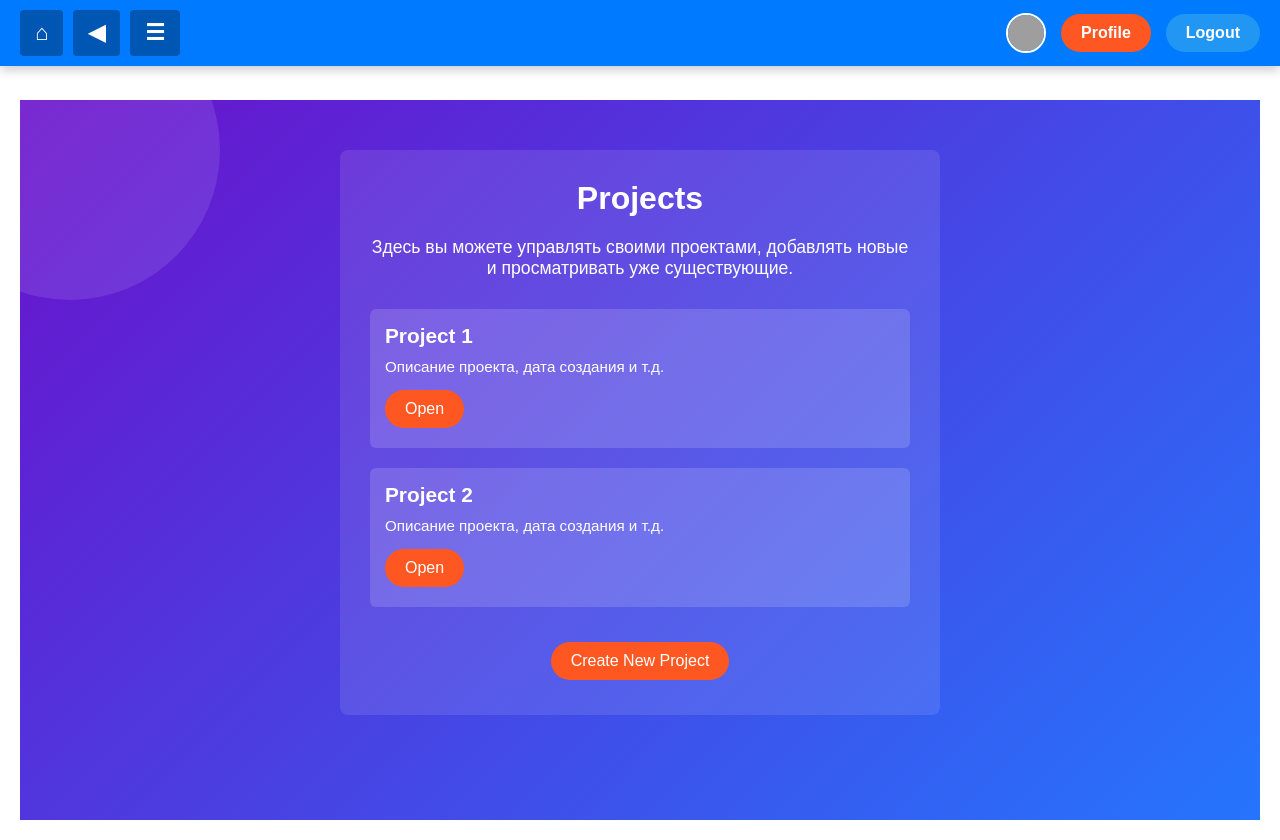
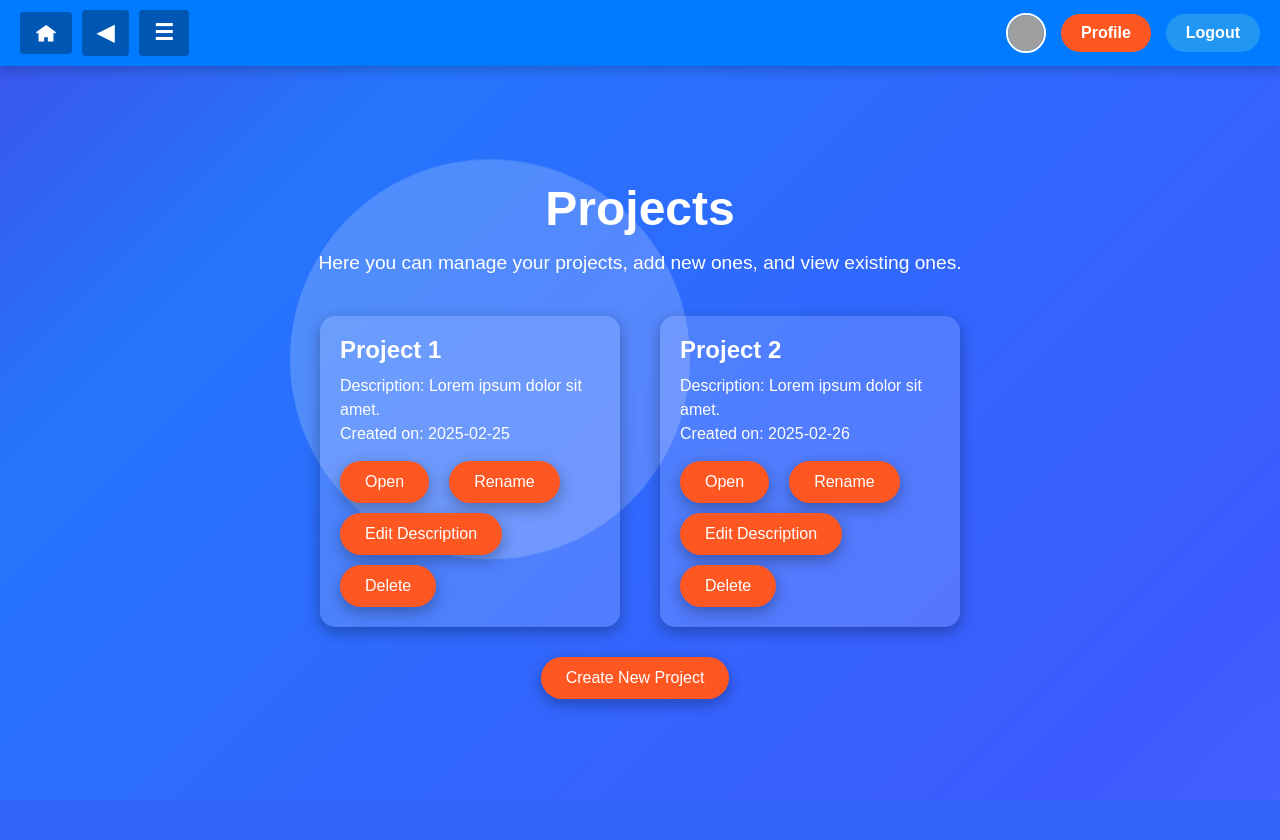
Before and after one commit to DanteZarantes/ccc, a Django app: page /projects/ in a window 1280 px wide. After the commit the page ends 800 px from the top, so only its background shows below. Run offline with Django 5.2, Linux system fonts and the light colour scheme; a user stored in the database is signed in; grey boxes are pictures that could not be loaded.

Commit message:
Initial commit

```diff
--- a/todolist/templates/header.html
+++ b/todolist/templates/header.html
@@ -45,13 +45,10 @@
             transition: background-color 0.3s ease, transform 0.2s ease;
         }
 
-        /*
-          Объединяем стили Home, Back и гамбургера
-          чтобы они выглядели одинаково
-        */
+        /* Иконки (Дом, Назад, Гамбургер) */
         .icon-button, .sidebar-toggle {
             background-color: #0056b3;
-            font-size: 22px;
+            font-size: 22px; /* общий размер текста/иконки */
             padding: 10px 15px;
             border-radius: 4px;
         }
@@ -174,14 +171,18 @@
     <nav>
         <div class="left-buttons">
             {% if request.resolver_match.url_name != 'homepage' %}
-                <!-- Домик (⌂), стилизованный как гамбургер -->
-                <a href="{% url 'homepage' %}" class="icon-button" aria-label="Home">⌂</a>
+                <!-- Домик, залитый белым (inline SVG) -->
+                <a href="{% url 'homepage' %}" class="icon-button" aria-label="Home">
+                    <svg width="22" height="22" viewBox="0 0 576 512" fill="white" xmlns="http://www.w3.org/2000/svg">
+                        <path d="M541 229.16 312.69 58.53a31.71 31.71 0 0 0-39.38 0L35 229.16a16.14 16.14 0 0 0-2.56 22.59l10 12.19a16.06 16.06 0 0 0 22.59 2.56l27.31-22V464a16 16 0 0 0 16 16H224a16 16 0 0 0 16-16V368h96v96a16 16 0 0 0 16 16h115.64a16 16 0 0 0 16-16V244.41l27.31 22a16.06 16.06 0 0 0 22.59-2.56l10-12.19a16.06 16.06 0 0 0-2.54-22.46z"/>
+                    </svg>
+                </a>
             {% endif %}
             {% if request.resolver_match.url_name != 'homepage' %}
-                <!-- Стрелка (◀), стилизованная как гамбургер -->
+                <!-- Стрелка (◀) -->
                 <button class="icon-button" onclick="goBack()" aria-label="Back">◀</button>
             {% endif %}
-            <!-- Гамбургер -->
+            <!-- Гамбургер (☰) -->
             <button class="sidebar-toggle" onclick="toggleSidebar()" aria-label="Open Sidebar">☰</button>
         </div>
 
@@ -203,7 +204,6 @@
     <div id="sidebar" class="sidebar">
         <button class="closebtn" onclick="toggleSidebar()">×</button>
         <a href="{% url 'create_todo' %}">My To-Do Lists</a>
-        <!-- Исправляем ссылки на Projects & Settings -->
         <a href="{% url 'projects' %}">Projects</a>
         <a href="{% url 'settings_view' %}">Settings</a>
     </div>
@@ -217,7 +217,6 @@
         function goBack() {
             window.history.back();
         }
-
         function toggleSidebar() {
             const sidebar = document.getElementById('sidebar');
             sidebar.classList.toggle('open');
--- a/todolist/templates/projects.html
+++ b/todolist/templates/projects.html
@@ -1,123 +1,192 @@
 {% extends "header.html" %}
 
 {% block content %}
-<!-- Обертка для фонового градиента и общей структуры -->
-<div class="content-wrapper">
-    <!-- Полупрозрачный контейнер для основного содержимого -->
-    <div class="container-box">
-        <h1 class="page-title">Projects</h1>
-        <p class="description">
-            Здесь вы можете управлять своими проектами, добавлять новые и просматривать уже существующие.
+<!DOCTYPE html>
+<html lang="en">
+<head>
+    <meta charset="UTF-8">
+    <title>Projects</title>
+    <style>
+        /* Background & layout similar to homepage */
+        body {
+            margin: 0;
+            padding: 0;
+            font-family: 'Arial', sans-serif;
+            background: linear-gradient(135deg, #6a11cb, #2575fc, #3d5afe, #6a85ff);
+            background-size: 200% 200%;
+            animation: gradientAnimation 8s ease infinite;
+            color: #fff;
+            text-align: center;
+            height: 100vh;
+            overflow: hidden;
+            position: relative;
+            display: flex;             /* center horizontally & vertically */
+            justify-content: center;
+            align-items: center;
+        }
+        @keyframes gradientAnimation {
+            0%   { background-position: 0% 50%; }
+            25%  { background-position: 50% 50%; }
+            50%  { background-position: 100% 50%; }
+            75%  { background-position: 50% 100%; }
+            100% { background-position: 0% 50%; }
+        }
+
+        /* Floating circles (background decor) */
+        .circle {
+            position: absolute;
+            width: 400px;
+            height: 400px;
+            background: rgba(255, 255, 255, 0.1);
+            border-radius: 50%;
+            animation: float 6s ease-in-out infinite;
+        }
+        .circle:nth-child(1) {
+            top: 10%;
+            left: 20%;
+        }
+        .circle:nth-child(2) {
+            top: 60%;
+            left: 60%;
+        }
+        @keyframes float {
+            0%   { transform: translateY(0px); }
+            50%  { transform: translateY(-20px); }
+            100% { transform: translateY(0px); }
+        }
+
+        /* Main container for content */
+        .content-container {
+            max-width: 1200px;
+            margin: auto;
+            position: relative;
+            z-index: 2;
+            text-align: center;
+            padding: 20px;
+        }
+
+        /* Title and description */
+        .projects-title {
+            font-size: 3rem;
+            margin-bottom: 1rem;
+            animation: fadeIn 2s ease forwards;
+            opacity: 0;
+        }
+        .projects-desc {
+            font-size: 1.2rem;
+            margin-bottom: 2rem;
+            animation: fadeIn 2.5s ease forwards;
+            opacity: 0;
+        }
+        @keyframes fadeIn {
+            from { opacity: 0; transform: translateY(30px); }
+            to   { opacity: 1; transform: translateY(0); }
+        }
+
+        /* Container for project blocks */
+        .info-container {
+            display: flex;
+            justify-content: center;
+            gap: 20px;
+            flex-wrap: wrap;
+            margin-top: 30px;
+        }
+
+        /* Each project block */
+        .info-block {
+            background-color: rgba(255, 255, 255, 0.15);
+            padding: 20px;
+            border-radius: 15px;
+            box-shadow: 0 5px 15px rgba(0, 0, 0, 0.3);
+            flex: 1 1 250px;
+            max-width: 300px;
+            transition: transform 0.3s, box-shadow 0.3s;
+            margin: 10px;
+            text-align: left;
+        }
+        .info-block:hover {
+            transform: translateY(-10px);
+            box-shadow: 0 10px 20px rgba(0, 0, 0, 0.5);
+        }
+        .info-block h3 {
+            font-size: 1.5rem;
+            margin-bottom: 10px;
+        }
+        .info-block p {
+            font-size: 1rem;
+            line-height: 1.5;
+            margin-bottom: 15px;
+        }
+
+        /* Buttons */
+        .btn-project {
+            text-decoration: none;
+            padding: 12px 25px;
+            font-size: 1rem;
+            color: #fff;
+            background-color: #ff5722;
+            border-radius: 25px;
+            transition: all 0.3s ease;
+            box-shadow: 0 5px 15px rgba(0, 0, 0, 0.3);
+            border: none;
+            cursor: pointer;
+            margin-right: 10px; /* small spacing between buttons */
+        }
+        .btn-project:hover {
+            background-color: #e64a19;
+            transform: scale(1.05);
+        }
+        .btn-create-project {
+            margin-top: 20px;
+        }
+
+        /* A small container to group buttons in each project block */
+        .project-actions {
+            display: flex;
+            flex-wrap: wrap;
+            gap: 10px;
+        }
+    </style>
+</head>
+<body>
+    <!-- Decorative circles -->
+    <div class="circle"></div>
+    <div class="circle"></div>
+
+    <div class="content-container">
+        <h1 class="projects-title">Projects</h1>
+        <p class="projects-desc">
+            Here you can manage your projects, add new ones, and view existing ones.
         </p>
 
-        <!-- Демонстрационная область для списка проектов -->
-        <div class="project-list">
-            <div class="project-item">
+        <!-- Example projects -->
+        <div class="info-container">
+            <div class="info-block">
                 <h3>Project 1</h3>
-                <p>Описание проекта, дата создания и т.д.</p>
-                <button class="btn-action">Open</button>
+                <p>Description: Lorem ipsum dolor sit amet.<br>Created on: 2025-02-25</p>
+                <div class="project-actions">
+                    <button class="btn-project">Open</button>
+                    <button class="btn-project">Rename</button>
+                    <button class="btn-project">Edit Description</button>
+                    <button class="btn-project">Delete</button>
+                </div>
             </div>
-            <div class="project-item">
+            <div class="info-block">
                 <h3>Project 2</h3>
-                <p>Описание проекта, дата создания и т.д.</p>
-                <button class="btn-action">Open</button>
+                <p>Description: Lorem ipsum dolor sit amet.<br>Created on: 2025-02-26</p>
+                <div class="project-actions">
+                    <button class="btn-project">Open</button>
+                    <button class="btn-project">Rename</button>
+                    <button class="btn-project">Edit Description</button>
+                    <button class="btn-project">Delete</button>
+                </div>
             </div>
-            <!-- Добавьте другие проекты по необходимости -->
+            <!-- You can add more projects here in the same pattern -->
         </div>
 
-        <!-- Пример кнопки добавления нового проекта -->
-        <button class="btn-create">Create New Project</button>
+        <!-- Button to create a new project -->
+        <button class="btn-project btn-create-project">Create New Project</button>
     </div>
-</div>
-
-<style>
-/* === Пример стилей, аналогичных вашей странице To-Do === */
-
-/* Обертка с градиентным фоном (как на Create a New To-Do List) */
-.content-wrapper {
-    position: relative;
-    min-height: calc(100vh - 80px); /* 80px под шапку nav */
-    padding: 50px 20px;
-    background: linear-gradient(135deg, #6a11cb, #2575fc); /* Пример градиента */
-    overflow: hidden;
-}
-
-/* Круг (бледный), как на скриншоте */
-.content-wrapper::before {
-    content: '';
-    position: absolute;
-    top: -100px;
-    left: -100px;
-    width: 300px;
-    height: 300px;
-    background: rgba(255, 255, 255, 0.1);
-    border-radius: 50%;
-    z-index: 1;
-}
-
-/* Полупрозрачный контейнер, в котором находится текст и кнопки */
-.container-box {
-    position: relative;
-    z-index: 2; /* выше полупрозрачного круга */
-    max-width: 600px;
-    margin: 0 auto;
-    background-color: rgba(255, 255, 255, 0.1);
-    border-radius: 8px;
-    padding: 30px;
-    text-align: center;
-    color: #fff;
-}
-
-/* Заголовок */
-.page-title {
-    font-size: 2rem;
-    margin-bottom: 20px;
-}
-
-/* Подзаголовок/описание */
-.description {
-    font-size: 1.1rem;
-    margin-bottom: 30px;
-}
-
-/* Пример списка проектов */
-.project-list {
-    display: grid;
-    gap: 20px;
-    margin-bottom: 30px;
-}
-.project-item {
-    background-color: rgba(255, 255, 255, 0.15);
-    border-radius: 6px;
-    padding: 15px;
-    text-align: left;
-}
-.project-item h3 {
-    margin-bottom: 10px;
-    font-size: 1.3rem;
-}
-.project-item p {
-    margin-bottom: 10px;
-    font-size: 0.95rem;
-}
-
-/* Кнопки */
-.btn-action,
-.btn-create {
-    background: #ff5722; /* Оранжевый, как у вашей кнопки Profile */
-    color: #fff;
-    border: none;
-    padding: 10px 20px;
-    border-radius: 20px;
-    font-size: 1rem;
-    cursor: pointer;
-    transition: background 0.3s, transform 0.2s;
-    margin: 5px 0;
-}
-.btn-action:hover,
-.btn-create:hover {
-    background: #e64a19;
-    transform: scale(1.05);
-}
-</style>
+</body>
+</html>
 {% endblock %}
```
Also changed, not shown: todolist/templates/settings.html (+146 -92 lines), db.sqlite3.
